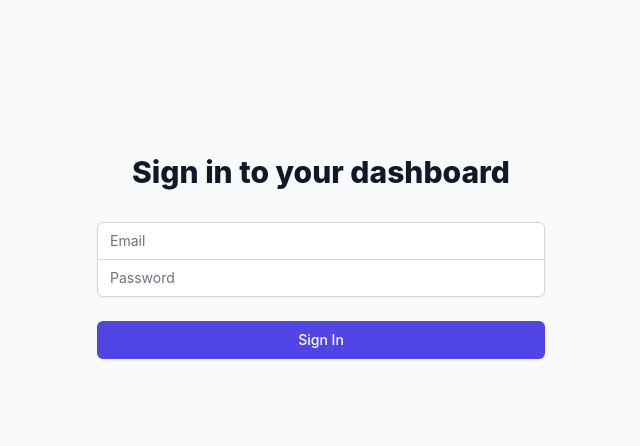
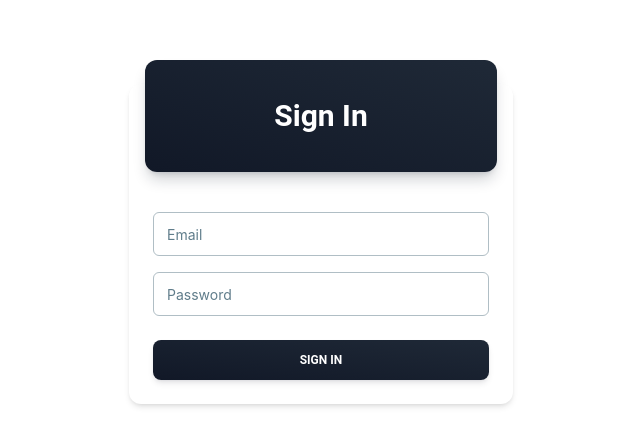
Before and after one commit to holp01/admin-dashboard, a React (Create React App) app: page /login in a window 1280 px wide. Shown: the part 156-602 px from the top of the page, without its empty margins (319-959 px from the left). Built offline with nearby package versions, Linux system fonts and the light colour scheme.

Commit message:
Login with new tailwind

```diff
--- a/src/components/Login/Login.js
+++ b/src/components/Login/Login.js
@@ -2,6 +2,19 @@ import React, { useState } from 'react';
 import { login } from '../../services/apiService';
 import { useAuth } from '../../App';
 import { useNavigate } from 'react-router-dom';
+import {
+    Button,
+    Dialog,
+    Card,
+    CardHeader,
+    CardBody,
+    DialogFooter,
+    Input,
+    Switch,
+    Typography,
+    Checkbox,
+    CardFooter
+} from '@material-tailwind/react';
 
 function Login() {
     const [email, setEmail] = useState("");
@@ -11,6 +24,9 @@ function Login() {
 
     const handleLogin = async () => {
         try {
+            console.log(email);
+
+            console.log(password);
             const data = await login(email, password);
             localStorage.setItem('token', data.token);
             localStorage.setItem('refreshToken', data.refreshToken);
@@ -25,41 +41,27 @@ function Login() {
     }
 
     return (
-        <div className="min-h-screen flex items-center justify-center bg-gray-50 py-12 px-4 sm:px-6 lg:px-8">
-            <div className="max-w-md w-full space-y-8">
-                <h2 className="mt-6 text-center text-3xl font-extrabold text-gray-900">
-                    Sign in to your dashboard
-                </h2>
-                <form className="mt-8 space-y-6">
-                    <input type="hidden" name="remember" value="true" />
-                    <div className="rounded-md shadow-sm -space-y-px">
-                        <div>
-                            <label htmlFor="username" className="sr-only">Username</label>
-                            <input
-                                id="email"
-                                name="email"
-                                type="email"
-                                autoComplete="email"
-                                required
-                                className="appearance-none rounded-none relative block w-full px-3 py-2 border border-gray-300 placeholder-gray-500 text-gray-900 rounded-t-md focus:outline-none focus:ring-indigo-500 focus:border-indigo-500 focus:z-10 sm:text-sm"
-                                placeholder="Email"
-                                value={email}
-                                onChange={(e) => setEmail(e.target.value)}
-                            />
-                        </div>
-                        <div>
-                            <label htmlFor="password" className="sr-only">Password</label>
-                            <input id="password" name="password" type="password" autoComplete="current-password" required className="appearance-none rounded-none relative block w-full px-3 py-2 border border-gray-300 placeholder-gray-500 text-gray-900 rounded-b-md focus:outline-none focus:ring-indigo-500 focus:border-indigo-500 focus:z-10 sm:text-sm" placeholder="Password" value={password} onChange={(e) => setPassword(e.target.value)} />
-                        </div>
-                    </div>
-
-                    <div>
-                        <button type="button" onClick={handleLogin} className="group relative w-full flex justify-center py-2 px-4 border border-transparent text-sm font-medium rounded-md text-white bg-indigo-600 hover:bg-indigo-700 focus:outline-none focus:ring-2 focus:ring-offset-2 focus:ring-indigo-500">
-                            Sign In
-                        </button>
-                    </div>
-                </form>
-            </div>
+        <div className="flex h-screen items-center justify-center"> {/* This div centers the Card */}
+            <Card className="w-96">
+                <CardHeader
+                    variant="gradient"
+                    color="gray"
+                    className="mb-4 grid h-28 place-items-center"
+                >
+                    <Typography variant="h3" color="white">
+                        Sign In
+                    </Typography>
+                </CardHeader>
+                <CardBody className="flex flex-col gap-4">
+                    <Input label="Email" size="lg" onChange={e => setEmail(e.target.value)} />
+                    <Input label="Password" type="password" size="lg" onChange={e => setPassword(e.target.value)} />
+                </CardBody>
+                <CardFooter className="pt-0">
+                    <Button variant="gradient" fullWidth onClick={handleLogin}>
+                        Sign In
+                    </Button>
+                </CardFooter>
+            </Card>
         </div>
     );
 }
```
